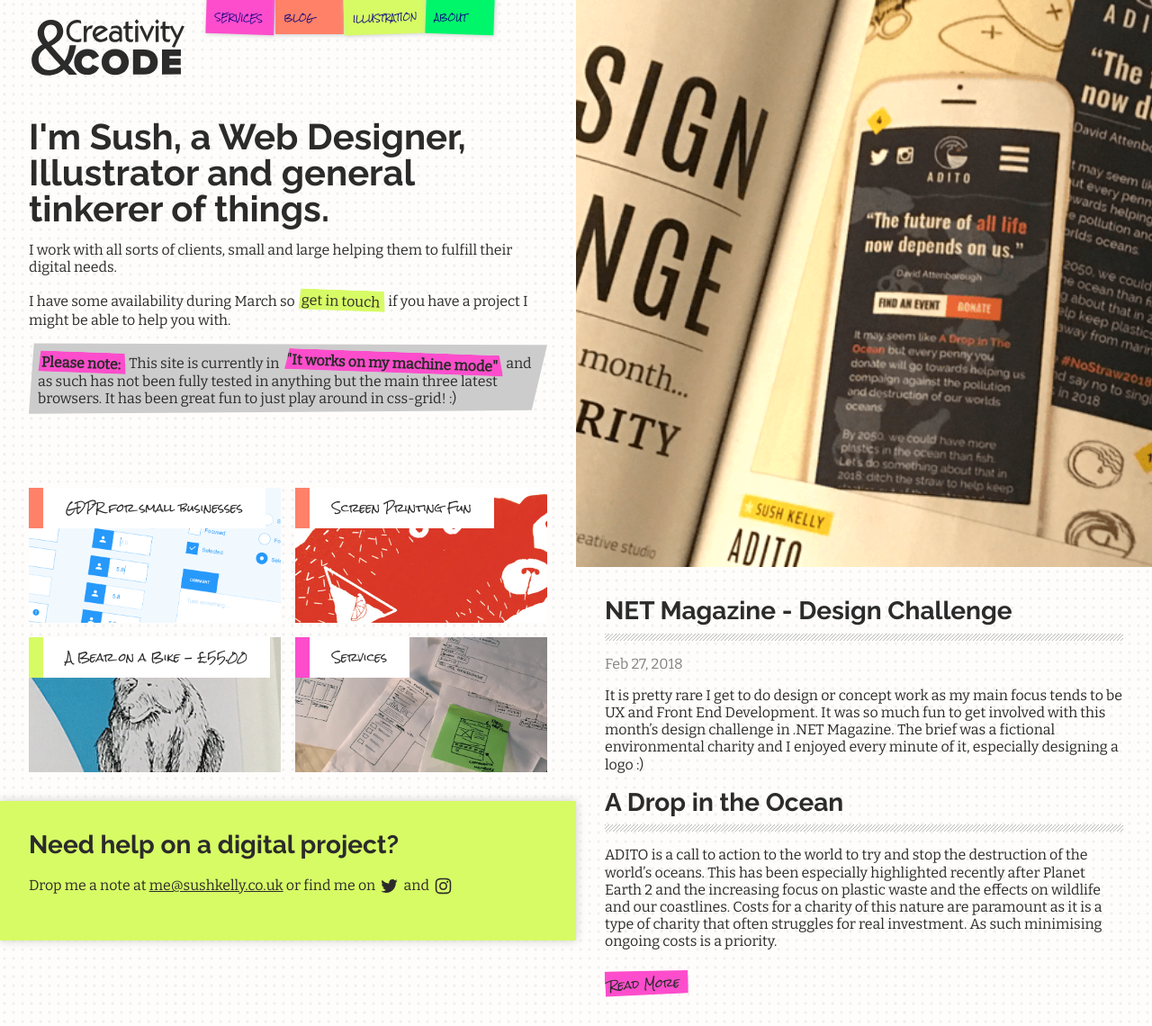
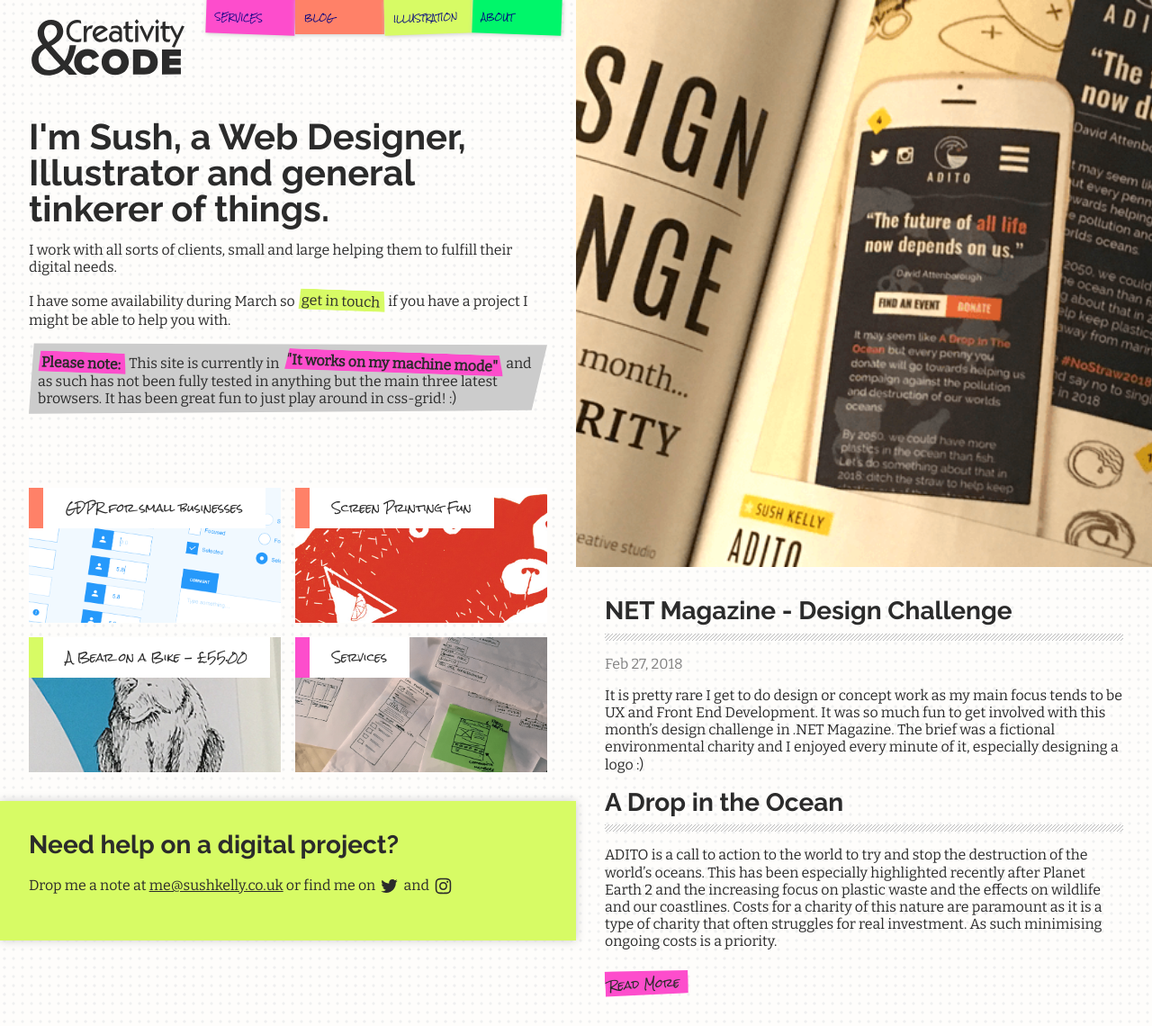
Before and after one commit to maxray/maxray.github.io, a Jekyll site: the page built from index.html, in a window 1280 px wide. Shown: the whole page at 90% size. Built offline with Jekyll 4.4.1, drawn with Linux system fonts in a browser that asks for light colours.

Commit message:
ie tweaks

```diff
--- a/_sass/_layout.scss
+++ b/_sass/_layout.scss
@@ -57,7 +57,7 @@
     list-style: none;
     margin: 0;
     padding: 0;
-    align-items: top;max-width:320px;
+   // align-items: top;max-width:320px;
 
     li {
         padding: 10px;
```
